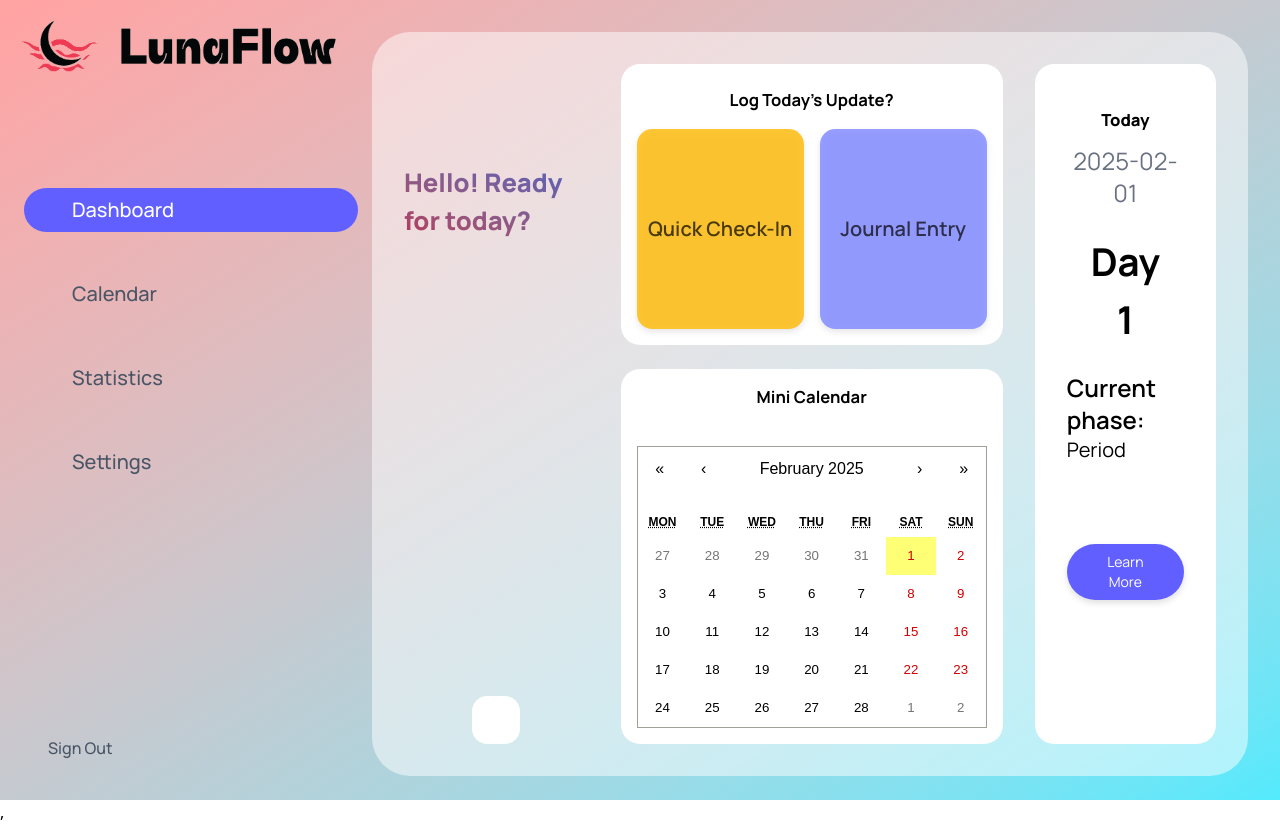
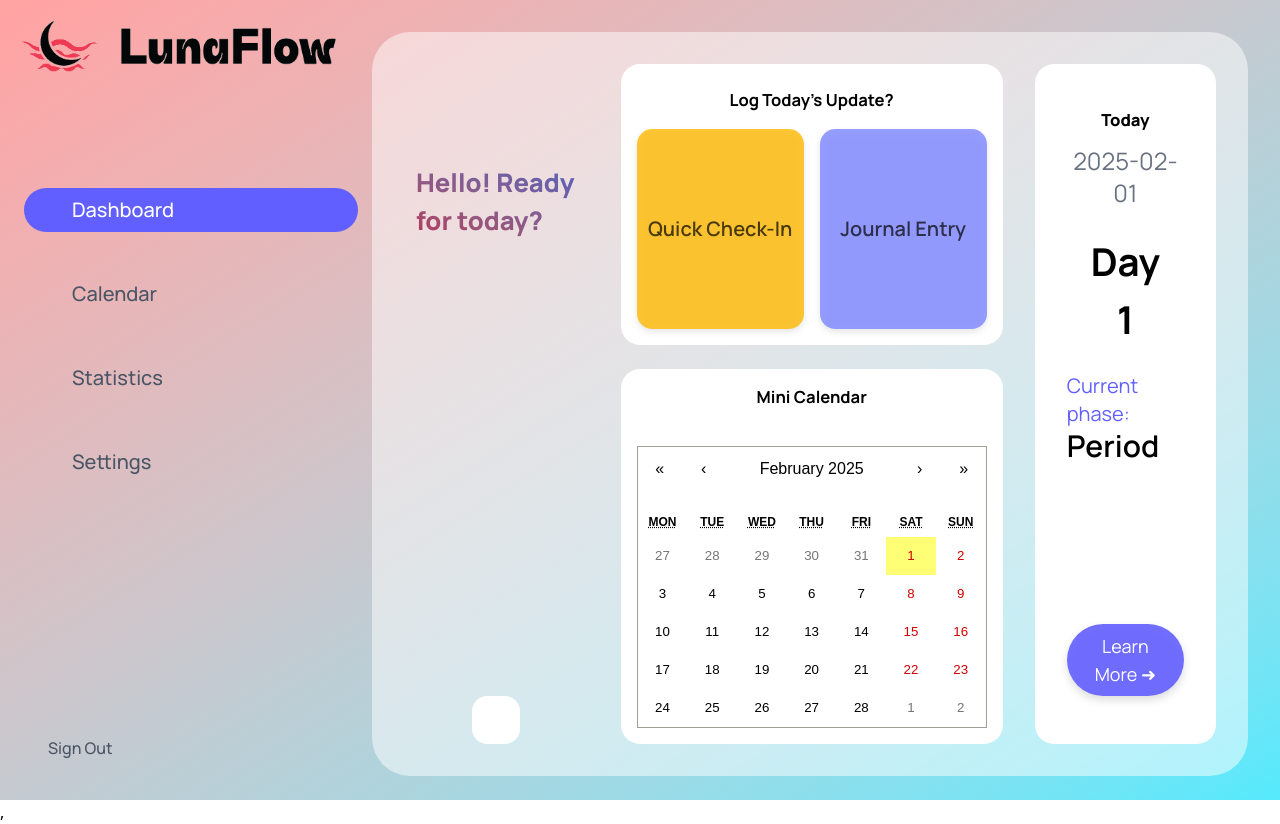
Before and after one commit to AHumanMaybe/hackViolet, a React (Vite) app in the folder Luna-Flow/: page /dash in a window 1280 px wide. Built offline with nearby package versions, Linux system fonts and the light colour scheme; no server answers.

Commit message:
Login gradient
login n registry

```diff
--- a/Luna-Flow/src/Pages/Dashboard.jsx
+++ b/Luna-Flow/src/Pages/Dashboard.jsx
@@ -241,7 +241,7 @@ const Dashboard = () => {
         {/* Greeting and Chat Response in a flex column, above the Log Today's Update */}
         <div className="flex flex-col items-center lg:w-1/2 m-4 w-full" >
           <div className="flex flex-col h-full justify-between space-y-4 items-center rounded-[1.2vw]">
-            <h1 className="text-[2vw] font-bold mt-25 mb-4 text-transparent bg-clip-text font-extrabold bg-gradient-to-tr from-rose-800/80 to-blue-800/80">{greeting}</h1>
+            <h1 className="text-[2vw] font-bold mt-25 mb-4 ml-3 text-transparent bg-clip-text font-extrabold bg-gradient-to-tr from-rose-800/80 to-blue-800/80">{greeting}</h1>
           </div>
           <div className="flex flex-col items-center rounded-[1.2vw] bg-white p-6">
             <h2 className="text-xl">{loading ? "Loading..." : chatResponse}</h2>
@@ -343,14 +343,14 @@ const Dashboard = () => {
             <h2 className="text-[1.3vw] font-black text-center m-3">Today</h2>
             <p className="text-2xl text-center text-gray-500">{formatTimestamp(currentTime).substring(0, formatTimestamp(currentTime).indexOf("_"))}</p>
             <p className="text-[3vw] text-center font-bold m-6">Day {currentDay}</p>
-            <p className="text-left text-2xl font-semibold">Current phase:</p>
-            <p className="text-left text-xl">{phase}</p>
+            <p className="text-left text-xl text-indigo-500 font-regular">Current phase:</p>
+            <p className="text-left text-3xl font-semibold">{phase}</p>
             <p className="text-left text-lg"></p>
             <button
               onClick={handleLearnButton}
-              className="text-sm drop-shadow-md bg-indigo-500 mt-20 text-white py-2 px-6 rounded-full hover:outline cursor-pointer block mx-auto"
+              className="text-lg drop-shadow-lg bg-indigo-500/90 mt-40 hover:font-bold text-white py-2 px-6 rounded-full hover:outline cursor-pointer block mx-auto"
             >
-              Learn More
+              Learn More ➜
             </button>
           </div>
         </div>
--- a/Luna-Flow/src/Pages/EventCalendar.jsx
+++ b/Luna-Flow/src/Pages/EventCalendar.jsx
@@ -119,7 +119,7 @@ const EventCalendar = () => {
 
         {/* Right Column: Logged Journal */}
         <div className="bg-white p-8 m-6 rounded-[1.5vw] w-[300px]">
-          <h3 className="text-lg font-semibold">
+          <h3 className="text-lg pb-6 font-semibold">
             Logged journal on {formatDate(selectedDate).substring(0, formatDate(selectedDate).indexOf("_"))}:
           </h3>
           <ul>
@@ -128,7 +128,7 @@ const EventCalendar = () => {
                 <li key={index} className="border-b p-2 last:border-b-0">{event}</li>
               ))
             ) : (
-              <p className="text-gray-500 mt-8">No entries for this date.</p>
+              <p className="text-gray-600 mt-8">No entries for this date.</p>
             )}
           </ul>
         </div>
--- a/Luna-Flow/src/Pages/Login.jsx
+++ b/Luna-Flow/src/Pages/Login.jsx
@@ -90,7 +90,7 @@ function Login() {
           {/* Main Wrapper with rounded corners */}
           <div className="flex flex-col lg:flex-row rounded-[3vw] justify-center bg-white/50 p-6 m-8 w-full h-full">
             <div className="flex flex-col items-center p-20 justify-center rounded-[1.5vw] h-full text-black">
-             <h1 className="mb-5 text-4xl font-bold">Welcome to LunaFlow</h1>
+             <h1 className="mb-5 text-[2vw] font-bold text-transparent bg-clip-text font-extrabold bg-gradient-to-tr from-rose-800/80 to-blue-800/80">Welcome to LunaFlow</h1>
               <div className="bg-white p-20 m-8 rounded-xl w-[800px] text-center shadow-lg shadow-[rgba(255, 130, 207, 0.97)_0px_0px_15px_0px,rgba(14, 191, 250, 0.5)_0px_0px_15px_0px]">
                 {isMakeNewAccount ? (
                   <>
@@ -121,17 +121,17 @@ function Login() {
                     />
                     <button
                       onClick={handleRegister}
-                      className="w-full p-3 mt-10 mb-15 bg-amber-300/80 hover:bg-amber-500 hover:font-semibold text-black rounded-xl cursor-pointer
+                      className="w-full p-3 mt-10 mb-15 bg-indigo-300/80 hover:bg-indigo-500 hover:font-semibold text-black hover:text-white rounded-xl cursor-pointer
                         transition-all duration-300 ease-in-out
                         hover:shadow-xl hover:shadow-sky-200"
                     >
-                      Start your journey now
+                      Start your journey now ➜
                     </button>
                     <p className="mt-4">
                       Come here often?{" "}
                       <span
                         onClick={() => setIsMakeNewAccount(false)}
-                        className="text-indigo-500 font-bold hover:text-amber-400 cursor-pointer"
+                        className="text-indigo-500 font-bold hover:text-amber-500 cursor-pointer"
                       >
                            Login here
                       </span>
@@ -158,11 +158,11 @@ function Login() {
                     />
                     <button
                         onClick={handleLogin}
-                        className="w-full p-3 mt-10 mb-15 bg-amber-300/80 hover:bg-amber-400 hover:font-semibold text-black rounded-xl cursor-pointer
-                                    transition-all duration-300 ease-in-out
-                                    hover:shadow-xl hover:shadow-sky-200"
+                        className="w-full p-3 mt-10 mb-15 bg-indigo-300/80 hover:bg-indigo-500 hover:font-semibold text-black hover:text-white rounded-xl cursor-pointer
+                        transition-all duration-300 ease-in-out
+                        hover:shadow-xl hover:shadow-sky-200"
                         >
-                        Let's go
+                        Let's go ➜
                     </button>
                     <p className="mt-4 text-red-500">{errorMessage}</p>
                     <p className="mt-4">
--- a/Luna-Flow/src/Pages/Statistics.jsx
+++ b/Luna-Flow/src/Pages/Statistics.jsx
@@ -11,7 +11,7 @@ const Statistics = () => {
       { date: '2024-01-15', phase: 'Ovulation', mood: 'Happy' },
       { date: '2024-02-01', phase: 'Luteal', mood: 'Tired' }
     ]);
-    setMoodData([5, 4, 3, 2, 1]);
+    setMoodData(["Energetic", "Unmotivated", "Sad", "Productive", "Tired"]);
     setCravingsData(['Chocolate', 'Salty snacks', 'Fruit']);
   };
 
@@ -50,13 +50,13 @@ const Statistics = () => {
         {/* Mood and Cravings Data */}
         <div className="bg-gray-100/90 p-6 ml-2 m-6 rounded-[1.5vw] w-[300px]">
           <h2 className="text-xl font-semibold mb-3">Mood Tracker</h2>
-          <ul className="mb-6 text-indigo-600">
+          <ul className="mb-6 text-indigo-800">
             {moodData.map((mood, index) => (
               <li key={index} className="p-2 border:indigo-400 last:border-b-0">Day {index + 1}: Mood Level {mood}</li>
             ))}
           </ul>
           <h2 className="text-xl font-semibold mb-3">Cravings</h2>
-          <ul className="text-indigo-600">
+          <ul className="text-indigo-800">
             {cravingsData.map((craving, index) => (
               <li key={index} className="p-2 border-indigo last:border-b-0">{craving}</li>
             ))}
```
